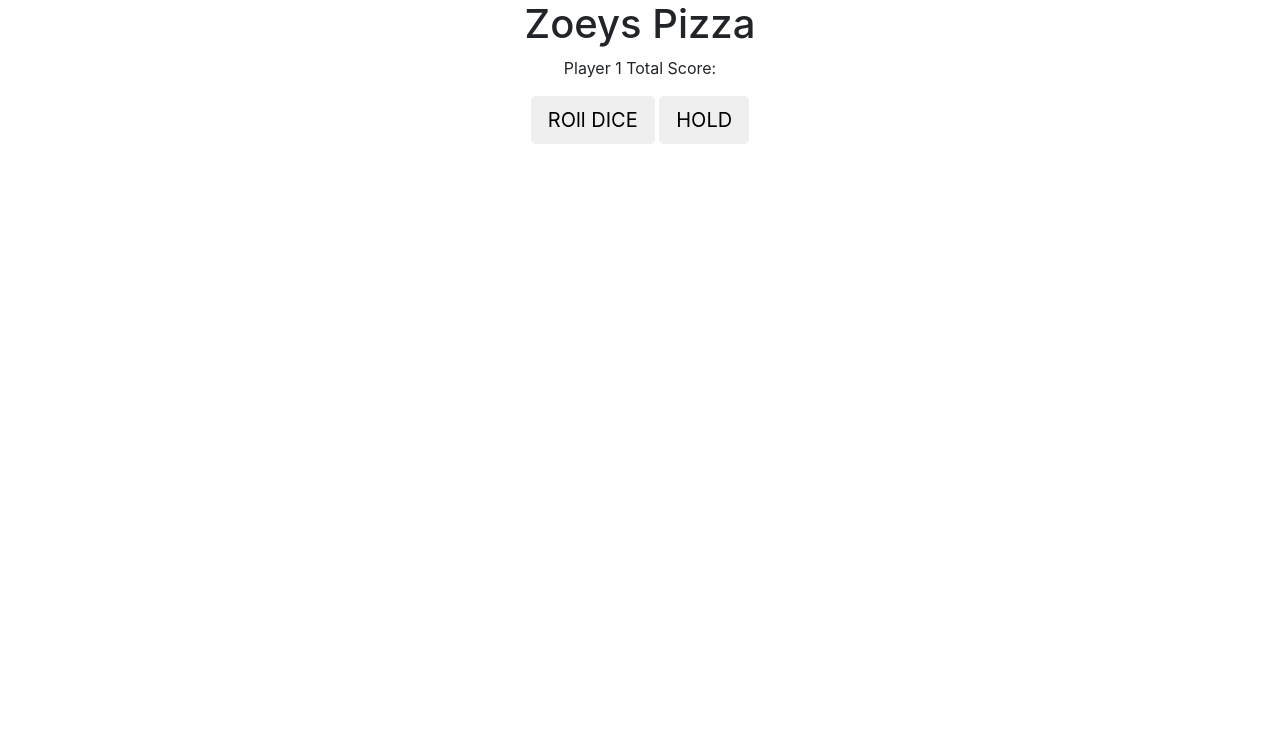
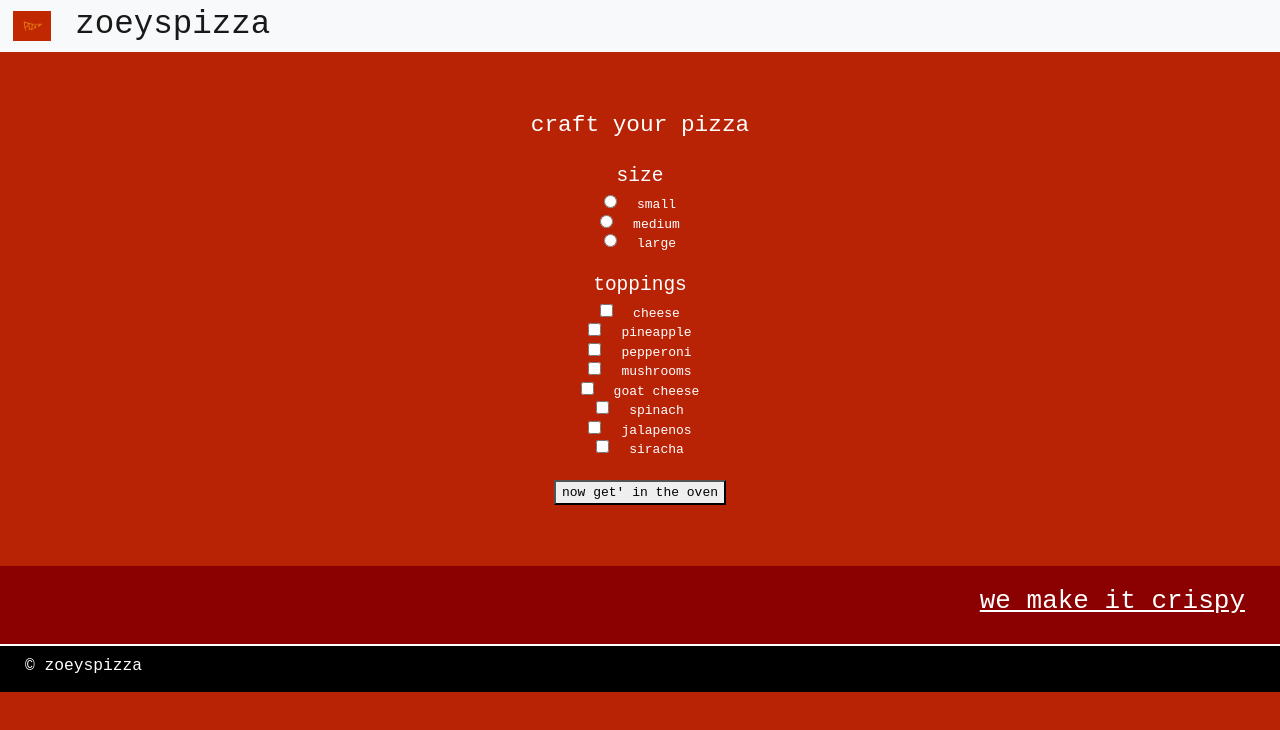
Before and after one commit to claramunro-zz/Zoeys-Pizza, a plain HTML site: page index.html in a window 1280 px wide. Drawn offline with nearby package versions, Linux system fonts and the light colour scheme.

Commit message:
functioning site, displays total pizza price

```diff
--- a/css/styles.css
+++ b/css/styles.css
@@ -0,0 +1,60 @@
+html, body {
+    height: 100%;
+    width: 100%;
+    font-family: monospace;
+    color: white;
+    background-color: #B82306;
+    padding-bottom: 60px;
+  }
+
+h1 {
+    display: inline;
+    line-height: 28px;
+}
+
+.row {
+    padding: 10px 50px 10px 50px;
+}
+
+#logo {
+    height: 30px;
+    padding-right: 15px;
+    line-height: 30px;
+}
+
+a {
+    color: white;
+}
+
+#hero {
+    text-align: right;
+    color: white;
+    text-decoration: underline;
+    background-color: darkred;
+    padding: 20px;
+}
+
+#pizzaAreaInput {
+    text-align: left;
+    padding-top: 50px;
+    margin-bottom: 30px;
+}
+
+input {
+    margin-right: 20px;
+}
+
+footer {
+    background-color: black;
+    border-top: white 2px solid;
+    padding: 10px;
+}
+
+#output-2 {
+    text-align: right;
+}
+
+#output {
+    display: none;
+
+}
--- a/index.html
+++ b/index.html
@@ -1,28 +1,86 @@
 <!DOCTYPE html>
-<html>
+
 <head>
+    <script src="https://ajax.googleapis.com/ajax/libs/jquery/3.3.1/jquery.min.js"></script>
+    <script type="text/javascript" src="js/scripts.js"></script>
     <link rel="stylesheet" href="https://maxcdn.bootstrapcdn.com/bootstrap/4.0.0/css/bootstrap.min.css">
-    <link href="css/styles.css" rel="stylesheet" type="text/css">
-    <script src="https://ajax.googleapis.com/ajax/libs/jquery/3.3.1/jquery.min.js"></script>
-    <script src="js/scripts.js"></script>
-    <title>Pizza Pizza</title>
+    <link rel="stylesheet" href="css/styles.css">
+    <title>Zoey's Pizza</title>
 </head>
+
 <body>
 
-    <div class="container-fluid">
-            <div class="row">
+    <!-- Navigation -->
+    <nav class="navbar navbar-light sticky-top bg-light">
+        <a class="navbar-brand" href="index.html">
+            <img src="img/zoey.png" id="logo" class="d-inline-block align-top" alt="">
+            <h1>zoeyspizza</h1>
+        </a>
+    </nav>
 
-                <div class="col-md-12 padding text-center">
-                    <h1>Zoeys Pizza</h1>
-                    <p>Player 1 Total Score:<br><span id="player1TotalScore"></p>
-                    <div id="buttonsPlayer1">
-                    <button id="rolldice1" class="btn btn-lg" type="submit">ROll DICE</button>
-                    <button id="hold1" class="btn btn-lg" type="submit">HOLD</button>
+    <!-- cards section with size inputs -->
+    <div class="container-fluid" id="pizzaAreaInput">
+        <div class="row padding">
+            <div class="col-12 text-center">
+                <h3>craft your pizza</h3>
             </div>
         </div>
 
+        <div class="row padding">
+            <div class="col-12 text-center">
+                <form id="newPizza">
+                    <h4>size</h4>
+                    <input type="radio" value="small" name="sizePizza">small<br>
+                    <input type="radio" value="medium" name="sizePizza">medium<br>
+                    <input type="radio" value="large" name="sizePizza">large<br>
             </div>
         </div>
 
+        <div class="row padding">
+            <div class="col-12 text-center">
+                <h4>toppings</h4>
+                <input id="cheese" type="checkbox" value="cheese" name="toppings">cheese<br>
+                <input id="pineapple" type="checkbox" value="pineapple" name="toppings">pineapple<br>
+                <input id="pepperoni" type="checkbox" value="pepperoni" name="toppings">pepperoni<br>
+                <input id="mushrooms" type="checkbox" value="mushrooms" name="toppings">mushrooms<br>
+                <input id="goatcheese" type="checkbox" value="goatcheese" name="toppings">goat cheese<br>
+                <input id="spinach" type="checkbox" value="spinach" name="toppings">spinach<br>
+                <input id="jalapenos" type="checkbox" value="jalapenos" name="toppings">jalapenos<br>
+                <input id="siracha" type="checkbox" value="siracha" name="toppings">siracha<br>
+            </div>
+        </div>
+
+        <div class="row padding">
+            <div class="col-12 text-center">
+                <button type="submit">now get' in the oven</button>
+                </form>
+            </div>
+        </div>
+    </div>
+
+    <!-- output area -->
+    <div class="row padding">
+        <div class="col-12" id="output-2">
+            <h1 id="output"></h1>
+        </div>
+    </div>
+
+    <!-- near footer section -->
+    <div class="container-fluid">
+        <div class="row padding" id="hero">
+            <div class="col-12">
+                <h2>we make it crispy</h2>
+            </div>
+        </div>
+    </div>
+
+    <!--- socket -->
+    <footer>
+        <div class="col-12" id="socket">
+            <h5>&copy; <a href="index.html">zoeyspizza</a></h5>
+        </div>
+    </footer>
+
 </body>
+
 </html>
--- a/js/scripts.js
+++ b/js/scripts.js
@@ -0,0 +1,85 @@
+// Business Logic
+// pass in the size of pizza
+function Order() {
+  this.toppings = [],
+  this.cost = 0,
+  this.eachTopping = 0;
+}
+
+Order.prototype.addSize = function (sizePizza) {
+  if (sizePizza === 'small') {
+    this.cost = 13;
+  } else if (sizePizza === 'medium') {
+    this.cost = 18;
+  } else if (sizePizza === 'large') {
+    this.cost = 23;
+  }
+};
+
+Order.prototype.toppingsCalc = function (toppings) {
+  this.toppings.push(toppings);
+};
+
+Order.prototype.toppingsCalcCost = function () {
+  // could take toppings array as arguement and each one checked gets +1
+  if (document.getElementById('cheese').checked) { this.eachTopping += 1; }
+  if (document.getElementById('pineapple').checked) { this.eachTopping += 1; }
+  if (document.getElementById('pepperoni').checked) { this.eachTopping += 1; }
+  if (document.getElementById('mushrooms').checked) { this.eachTopping += 1; }
+  if (document.getElementById('goatcheese').checked) { this.eachTopping += 1; }
+  if (document.getElementById('spinach').checked) { this.eachTopping += 1; }
+  if (document.getElementById('jalapenos').checked) { this.eachTopping += 1; }
+  if (document.getElementById('siracha').checked) { this.eachTopping += 1; }
+};
+
+
+Order.prototype.price = function () {
+  this.cost += this.eachTopping;
+};
+
+Order.prototype.output = function () {
+  var stringCost = `That\'ll  be $ ${this.cost}`;
+  return stringCost;
+};
+
+
+
+
+
+
+// User Interface Logic
+$(document).ready(function () {
+
+  $('form#newPizza').submit(function (event) {
+    event.preventDefault();
+
+    // on submit of the form, check the vals of radio buttons with name sizePizza
+    var sizePizza = $('input:radio[name=sizePizza]:checked').val();
+
+    // array exists to push toppings into
+    var toppings = [];
+
+    // each val checked gets pushed into the array
+    $('input:checkbox[name=toppings]:checked').each(function () {
+      toppings.push($(this).val());
+    });
+
+    // create instance of a pizza with the size variable and toppings variable
+    var newOrder = new Order(sizePizza, toppings);
+
+    // pass size into addSize prototype
+    newOrder.addSize(sizePizza);
+
+    // pass toppings into toppingsCalc prototype
+    newOrder.toppingsCalc(toppings);
+
+    // calc cost of topoings
+    newOrder.toppingsCalcCost();
+
+    // determine price
+    newOrder.price();
+    $('#output').text(newOrder.output());
+    $('#output').show();
+
+  });
+});
```
Also changed, not shown: img/pizzaLarge.jpg (added), img/pizzaMedium.jpg (added), img/pizzaSmall.jpg (added), img/zoey.png (added), 4 other files. Lines whose indentation alone changed are shown as unchanged.
